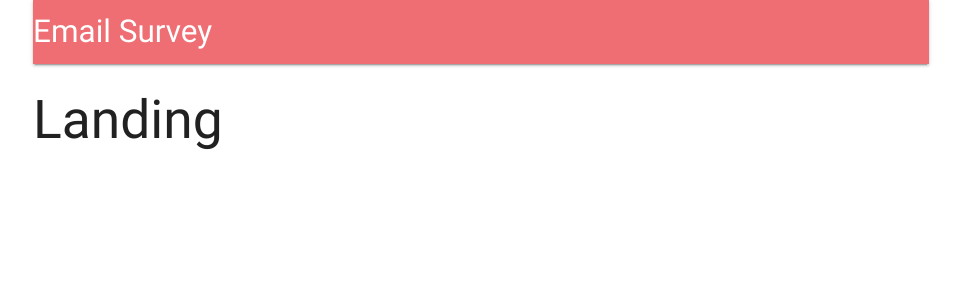
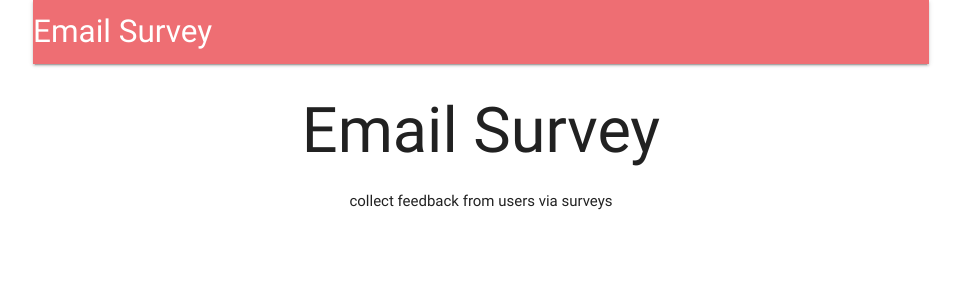
Before and after one commit to TY231618/node-server, a React (Create React App) app in the folder client/: page / in a window 1280 px wide. Shown: the top 300 px of the page, without its empty margins (159-1120 px from the left). Built offline with nearby package versions, Linux system fonts and the light colour scheme; no server answers.

Commit message:
hooked up header logo routing depending on if user logged in

```diff
--- a/client/src/components/App.js
+++ b/client/src/components/App.js
@@ -4,15 +4,7 @@
 import { fetchUser } from '../actions';
 
 import Header from './Header';
-
-const Landing = () => {
-
-  return (
-    <div>
-      <h2>Landing</h2>
-    </div>
-  )
-};
+import Landing from './Landing';
 
 const SurveyNew = () => {
 
--- a/client/src/components/Header.js
+++ b/client/src/components/Header.js
@@ -1,5 +1,6 @@
 import React from 'react';
 import { connect } from 'react-redux';
+import { Link } from 'react-router-dom';
 
 class Header extends React.Component {
 
@@ -35,9 +36,9 @@
     return (
       <nav>
         <div className="nav-wrapper">
-          <a className="left brand-logo">
+          <Link to={ this.props.auth ? '/surveys' : '/' } className="left brand-logo">
             Email Survey
-          </a>
+          </Link>
           <ul className="right">
             { this.renderContent() }
           </ul>
--- /dev/null
+++ b/client/src/components/Landing.js
@@ -0,0 +1,13 @@
+import React from 'react';
+
+const Landing = () => {
+
+  return (
+    <div style={{ textAlign: 'center' }}>
+      <h1>Email Survey</h1>
+      collect feedback from users via surveys
+    </div>
+  )
+};
+
+export default Landing;
```
